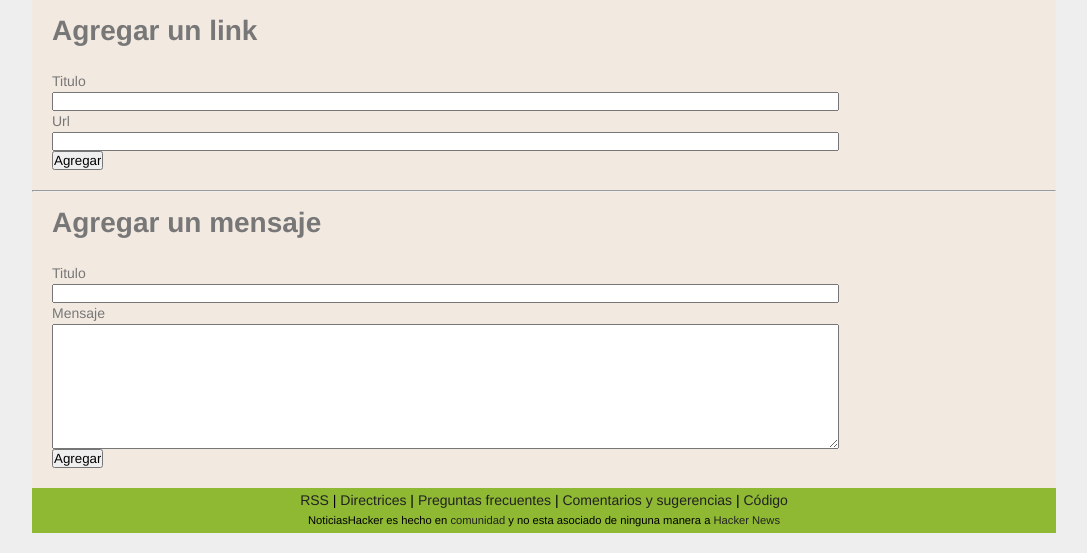
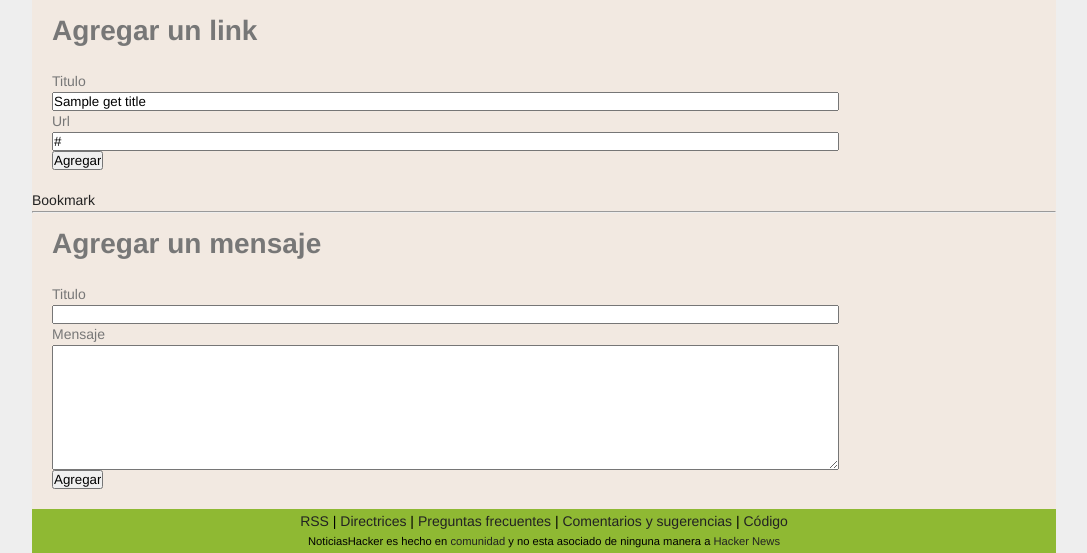
Before and after one commit to DFectuoso/Noticias-HAcker, a Python web app: template templates/submit.html in a window 1280 px wide. Shown: the part 35-588 px from the top of the page, without its empty margins (96-1183 px from the left). Run offline with Jinja, Linux system fonts and the light colour scheme; the template is opened without the code that fills it: most values are stand-ins (such as "Sample title", 1, 10 or a date in 2020); some libraries are stand-ins or nearby versions.

Commit message:
agrege bookmarklet

```diff
--- a/main.py
+++ b/main.py
@@ -318,6 +318,9 @@ class SubmitNewStoryHandler(webapp.RequestHandler):
 
     if session.has_key('user'):
       user = session['user']
+      get_url = self.request.get('url')
+      get_title = self.request.get('title')
+      base_url = helper.base_url(self)
       self.response.out.write(template.render('templates/submit.html', locals()))
     else:
       self.redirect('/login')
--- a/templates/submit.html
+++ b/templates/submit.html
@@ -7,11 +7,12 @@
   {% endif %}
   <form method="POST" class="validable">
     <fieldset>
-      <label>Titulo</label><input class="textfields requerido" name="title" />
-      <label>Url</label><input class="textfields requerido url" name="url" /><br/>
+      <label>Titulo</label><input class="textfields requerido" name="title" value="{{ get_title }}"/>
+      <label>Url</label><input class="textfields requerido url" name="url" value="{{ get_url }}"/><br/>
       <input type="submit" value="Agregar"/>
     </fieldset>
   </form>
+  <p><a href="javascript:(function(){ var title = document.getElementsByTagName('title')[0].innerHTML;var url = location.href;window.location = '{{ base_url }}/agregar?title='+encodeURIComponent(title)+'&url='+encodeURIComponent(url); })();">Bookmark</a></p>
 
   <hr/>
   <h1>Agregar un mensaje</h1>
```
